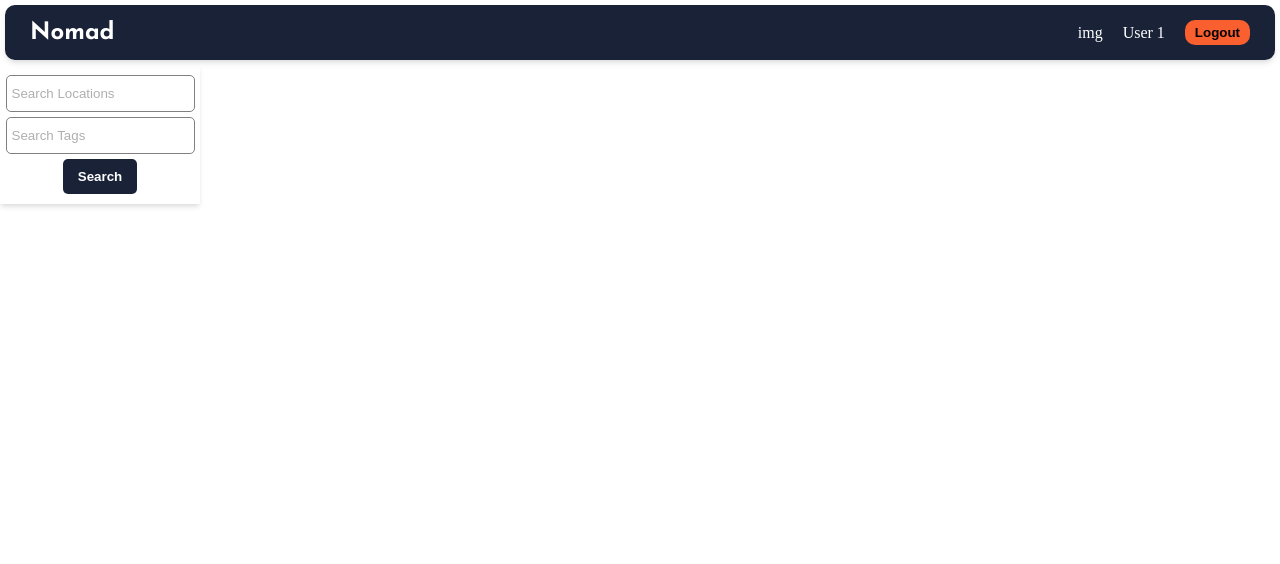
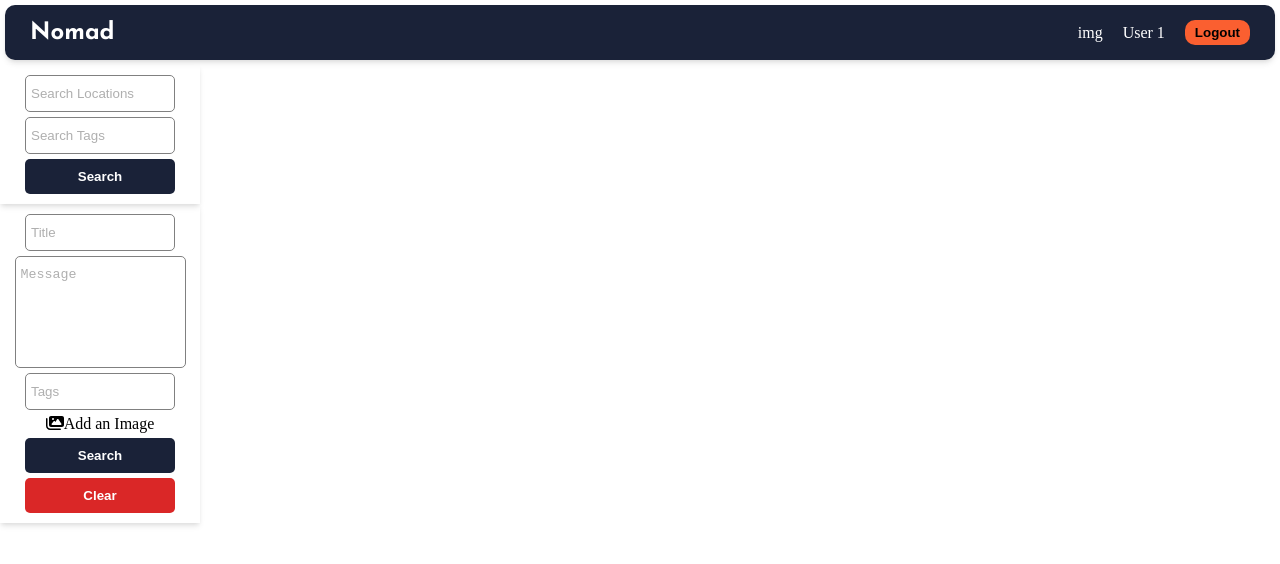
Before and after one commit to SneedUltima/travel-social-app, a React (Create React App) app: page / in a window 1280 px wide. Shown: the top 564 px of the page. Built offline with nearby package versions, Linux system fonts and the light colour scheme.

Commit message:
build add Add Location component and style

```diff
--- /dev/null
+++ b/src/components/AddLocation.jsx
@@ -0,0 +1,31 @@
+import React from "react";
+import "../styles/UserPanel.scss";
+import { FontAwesomeIcon } from "@fortawesome/react-fontawesome";
+import { faImages } from "@fortawesome/free-solid-svg-icons";
+
+const AddLocation = () => {
+  return (
+    <div className="panel-wrapper">
+      <div className="panel-container">
+        <input type="text" placeholder="Title" />
+        <textarea
+          name=""
+          id=""
+          cols="18"
+          rows="6"
+          placeholder="Message"
+        ></textarea>
+        <input type="text" placeholder="Tags" />
+        <input style={{ display: "none" }} type="file" id="file" />
+        <label htmlFor="file">
+          <FontAwesomeIcon id="file-icon" icon={faImages} />
+          <span>Add an Image</span>
+        </label>
+        <button>Search</button>
+        <button id="clear-button">Clear</button>
+      </div>
+    </div>
+  );
+};
+
+export default AddLocation;
--- a/src/pages/Home.jsx
+++ b/src/pages/Home.jsx
@@ -2,12 +2,14 @@ import React from "react";
 import Navbar from "../components/Navbar";
 import ItemCard from "../components/ItemCard";
 import SearchLocation from "../components/SearchLocation";
+import AddLocation from "../components/AddLocation";
 
 const Home = () => {
   return (
     <div>
       <Navbar />
       <SearchLocation />
+      <AddLocation />
     </div>
   );
 };
--- a/src/styles/UserPanel.scss
+++ b/src/styles/UserPanel.scss
@@ -18,7 +18,8 @@ $text-color: 9DABF3;
     justify-content: center;
     gap: 5px;
     padding: 10px 5px;
-    input {
+    textarea {
+      resize: none;
       padding: 10px 5px;
       border-radius: 5px;
       border: 1px solid grey;
@@ -30,7 +31,21 @@ $text-color: 9DABF3;
         outline: none;
       }
     }
-    button {
+    input {
+      padding: 10px 5px;
+      border-radius: 5px;
+      width: 150px;
+      border: 1px solid grey;
+
+      &::placeholder {
+        color: rgb(175, 175, 175);
+      }
+      &:focus {
+        outline: none;
+      }
+    }
+    button,
+    #clear-button {
       background-color: $background-color;
       border: none;
       color: white;
@@ -38,11 +53,25 @@ $text-color: 9DABF3;
       padding: 10px 15px;
       border-radius: 5px;
       cursor: pointer;
+      width: 150px;
 
       &:hover {
         background-color: lighten($background-color, 10%);
         transition: 0.3s;
       }
     }
+
+    #clear-button {
+      background-color: rgb(218, 39, 39);
+
+      &:hover {
+        background-color: rgb(238, 32, 32);
+      }
+    }
+
+    #file-icon,
+    span {
+      cursor: pointer;
+    }
   }
 }
```
